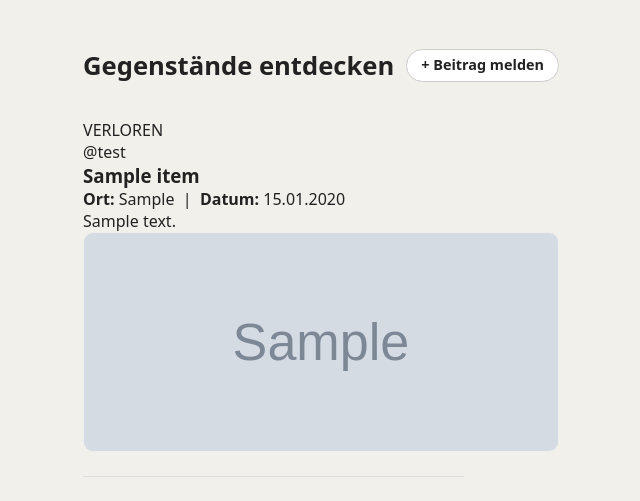
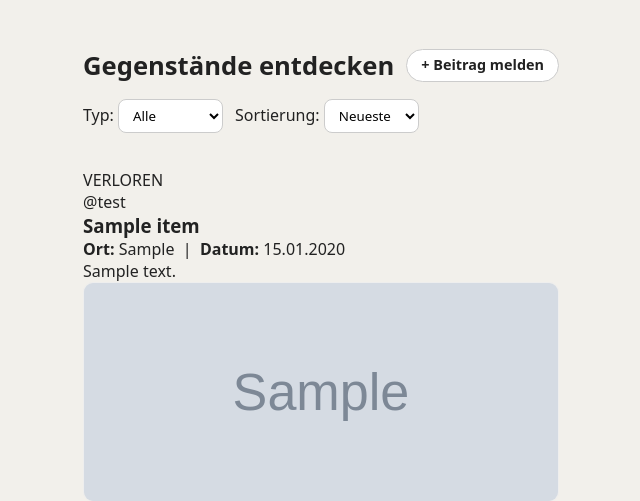
Before and after one commit to CarstenKupfer/WebProjekt, a PHP site: page /explore.php in a window 1280 px wide. Shown: the part 47-548 px from the top of the page, without its empty margins (134-774 px from the left). Run offline with PHP 8.4, Linux system fonts and the light colour scheme; a user stored in the database is signed in; data comes from the database, SQL or seed files in the repository; tables that the repository leaves empty hold one stand-in row (values such as "Sample post"); grey boxes marked "Sample" are stand-in pictures.

Commit message:
Add feed filters and restrict registration to FH technikum emails

```diff
--- a/Pläne.txt
+++ b/Pläne.txt
@@ -1,18 +1,12 @@
-nur FH-Mail erlauben Explore Page zu öffnen (Sicherheitscheck)
-
 
 DaSt:
-Admin-Seite machen
-
 explore.php -> Suchen im Feed (Titel/Ort)
-explore.php -> filtern: verloren/ gefunden, neuste Beitrage
 explore.php -> Claim button, dann Direct Message schreiben wenn man was gefunden hat.
 
 
 profile.php -> Eigene Posts bearbeiten/löschen
 
 
-
 Michi:
 Admin-Seite machen (Kann User sperren, kann Posts löschen und bearbeiten in explore.php, Metrics?)
 Neues Design allgemein und mit Bootstrap (Nicht komplett Overhaul sondern nur so paar Sachen damit ändern (Pagination, Explore.php (Feed), profile.php))
--- a/explore.php
+++ b/explore.php
@@ -64,6 +64,24 @@ if ($_SERVER["REQUEST_METHOD"] === "POST") {
     }
 }
 
+// ----------------------------
+// FILTER für Items
+// ----------------------------
+
+$filterType = $_GET["type"] ?? "all";    // filtern nach alle | verloren | gefunden
+$sort = $_GET["sort"] ?? "new";          // filtern nach neu | alt
+
+// Whitelist
+if(!in_array($filterType, ["all", "lost", "found"], true)){
+    $filterType = "all";
+}
+
+if(!in_array($sort, ["new", "old"], true)){
+    $sort = "new";
+}
+
+$queryBase = "type=" . urlencode($filterType) . "$sort=" . urlencode($sort);
+
 // Feed-Pagination: wie viele Items pro Seite
 $itemsPerPage = 5;
 
@@ -79,26 +97,61 @@ try {
     $db = getDb();
 
     // Items laden inkl. Username vom Ersteller
+
+    $orderBy = ($sort === "old") ? "ASC" : "DESC";
+
     $sql = "SELECT i.id, i.type, i.title, i.description, i.location, i.event_date, i.image_path, i.created_at, u.username
             FROM items i
-            JOIN users u ON u.id = i.user_id
-            ORDER BY i.created_at DESC
-            LIMIT ? OFFSET ?";
+            JOIN users u ON u.id = i.user_id";
+
+    $params = [];
+    $types = "";
+
+    if($filterType !== "all"){
+        $sql .= " WHERE i.type = ?";
+        $params[] = $filterType;
+        $types .= "s";
+    }
+
+    // Filter filter nach created_at also wann der Post vom User gepostet wurde nicht welches Datum er angegeben hat als Fundddatum
+    $sql .= " ORDER BY i.created_at $orderBy LIMIT ? OFFSET ?";
+
+    $params[] = $itemsPerPage;
+    $params[] = $offset;
+    $types .= "ii";
 
     $stmt = $db->prepare($sql);
-    $stmt->bind_param("ii", $itemsPerPage, $offset);
+    $stmt->bind_param($types, ...$params);
     $stmt->execute();
     $res = $stmt->get_result();
     $items = $res->fetch_all(MYSQLI_ASSOC);
     $stmt->close();
 
     // Für Pagination: Gesamtanzahl zählen
-    $resCount = $db->query("SELECT COUNT(*) AS cnt FROM items");
-    if (!$resCount) {
-        throw new RuntimeException($db->error);
+    $countSql = "SELECT COUNT(*) AS cnt FROM items";
+    $countParams = [];
+    $countTypes = "";
+
+    if($filterType !== "all"){
+        $countSql .= " WHERE type = ?";
+        $countParams[] = $filterType;
+        $countTypes .= "s";
     }
 
-    $totalItems = (int)$resCount->fetch_assoc()["cnt"];
+    if($filterType === "all"){
+        $resCount = $db->query($countSql);
+        if(!$resCount){
+            throw new RuntimeException($db->error);
+        }
+        $totalItems = (int)$resCount->fetch_assoc()["cnt"];
+    }else{
+        $stmtCount = $db->prepare($countSql);
+        $stmtCount->bind_param($countTypes, ...$countParams);
+        $stmtCount->execute();
+        $resCount = $stmtCount->get_result();
+        $totalItems = (int)$resCount->fetch_assoc()["cnt"];
+        $stmtCount->close();
+    }
     $totalPages = (int)ceil($totalItems / $itemsPerPage);
 
 } catch (Throwable $e) {
@@ -127,6 +180,28 @@ include __DIR__ . "/includes/header.php";
                 + Beitrag melden
             </label>
         </div>
+
+        <form method="get" class="feed-filters">
+            <label>
+                Typ:
+                <select name="type" onchange="this.form.submit()">
+                    <option value="all"   <?= $filterType === "all" ? "selected" : "" ?>>Alle</option>
+                    <option value="lost"  <?= $filterType === "lost" ? "selected" : "" ?>>Verloren</option>
+                    <option value="found" <?= $filterType === "found" ? "selected" : "" ?>>Gefunden</option>
+                </select>
+            </label>
+
+            <label>
+                Sortierung:
+                <select name="sort" onchange="this.form.submit()">
+                    <option value="new" <?= $sort === "new" ? "selected" : "" ?>>Neueste</option>
+                    <option value="old" <?= $sort === "old" ? "selected" : "" ?>>Älteste</option>
+                </select>
+            </label>
+
+            <!-- Bei Filterwechsel immer wieder auf Seite 1 zurückschicken-->
+            <input type="hidden" name="page" value="1">
+        </form>
 
         <div class="posts-list">
 
@@ -193,17 +268,17 @@ include __DIR__ . "/includes/header.php";
         <?php if ($totalPages > 1): ?>
             <div class="pagination">
                 <?php if ($page > 1): ?>
-                    <a href="explore.php?page=<?= $page - 1 ?>">Zurück</a>
+                    <a href="explore.php?<?= $queryBase ?>$page=<?= $page - 1 ?>">Zurück</a>
                 <?php endif; ?>
 
                 <?php for ($p = 1; $p <= $totalPages; $p++): ?>
-                    <a href="explore.php?page=<?= $p ?>" class="<?= $p === $page ? "active" : "" ?>">
+                    <a href="explore.php?<?= $queryBase ?>&page=<?= $p ?>" class="<?= $p === $page ? "active" : "" ?>">
                         <?= $p ?>
                     </a>
                 <?php endfor; ?>
 
                 <?php if ($page < $totalPages): ?>
-                    <a href="explore.php?page=<?= $page + 1 ?>">Weiter</a>
+                    <a href="explore.php?<?= $queryBase ?>&page=<?= $page + 1 ?>">Weiter</a>
                 <?php endif; ?>
             </div>
         <?php endif; ?>
--- a/register.php
+++ b/register.php
@@ -28,7 +28,9 @@ if ($_SERVER['REQUEST_METHOD'] === 'POST') {
         $error = "Bitte alle Felder ausfüllen.";
     } elseif (!filter_var($email, FILTER_VALIDATE_EMAIL)) {
         $error = "Bitte eine gültige E-Mail-Adresse eingeben.";
-    } elseif (strlen($username) < 3 || strlen($username) > 30) {
+    }elseif (!str_ends_with(strtolower($email), "@technikum-wien.at")){
+        $error = "Nur E-Mail Adressen der FH Technikum Wien sind erlaubt.";
+    }elseif (strlen($username) < 3 || strlen($username) > 30) {
         $error = "Username muss zwischen 3 und 30 Zeichen lang sein.";
     } elseif (!preg_match('/^[a-zA-Z0-9_]+$/', $username)) {
         $error = "Username darf nur Buchstaben, Zahlen und _ enthalten.";
--- a/resources/css/style.css
+++ b/resources/css/style.css
@@ -444,7 +444,18 @@ img.img-border-medium{
     background: #ddd;
 }
 
-
+.feed-filters{
+    display:flex;
+    gap:12px;
+    align-items:center;
+    margin: 10px 0 16px;
+}
+.feed-filters select{
+    padding:6px 10px;
+    border-radius:8px;
+    border:1px solid #ccc;
+    background:#fff;
+}
 
 /* PROFILE PAGE */
 
```
